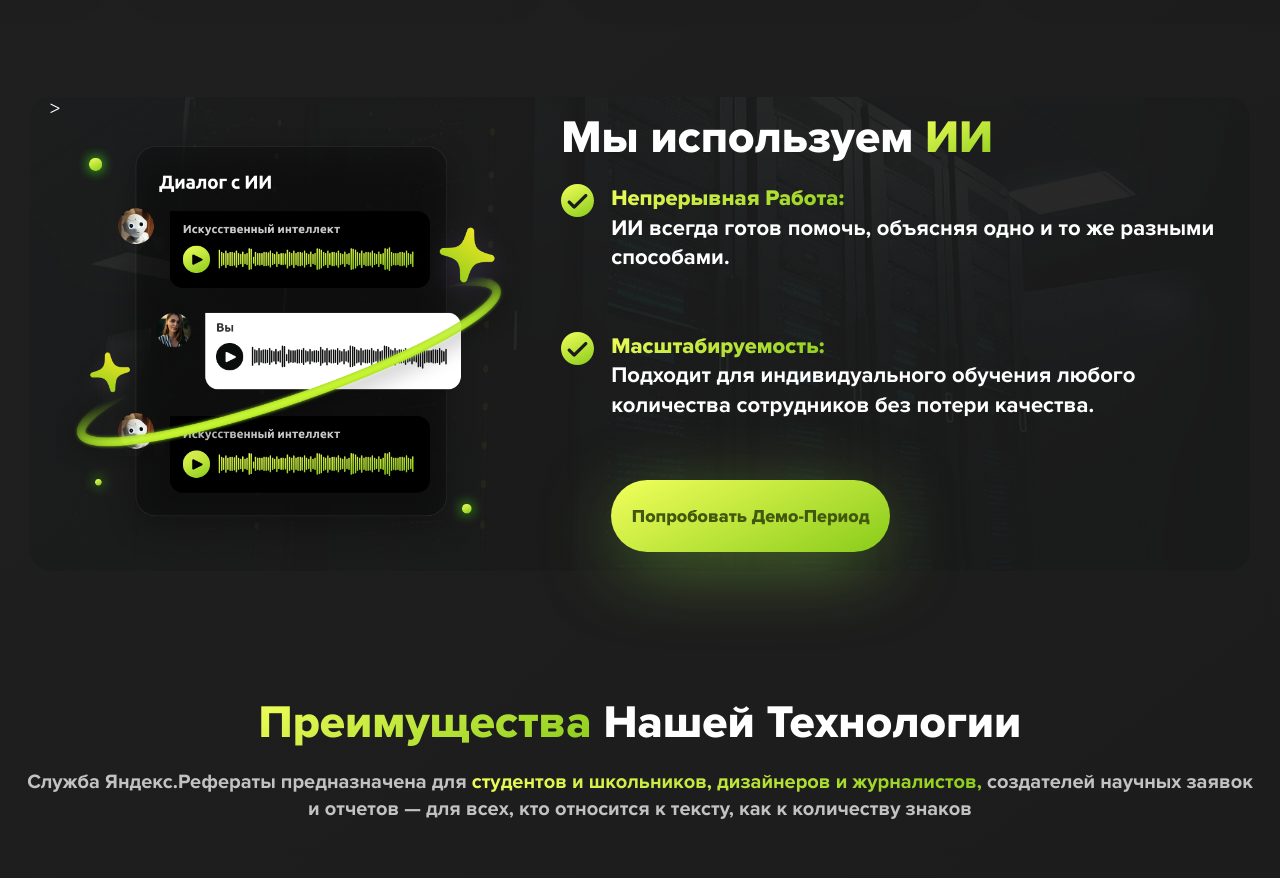
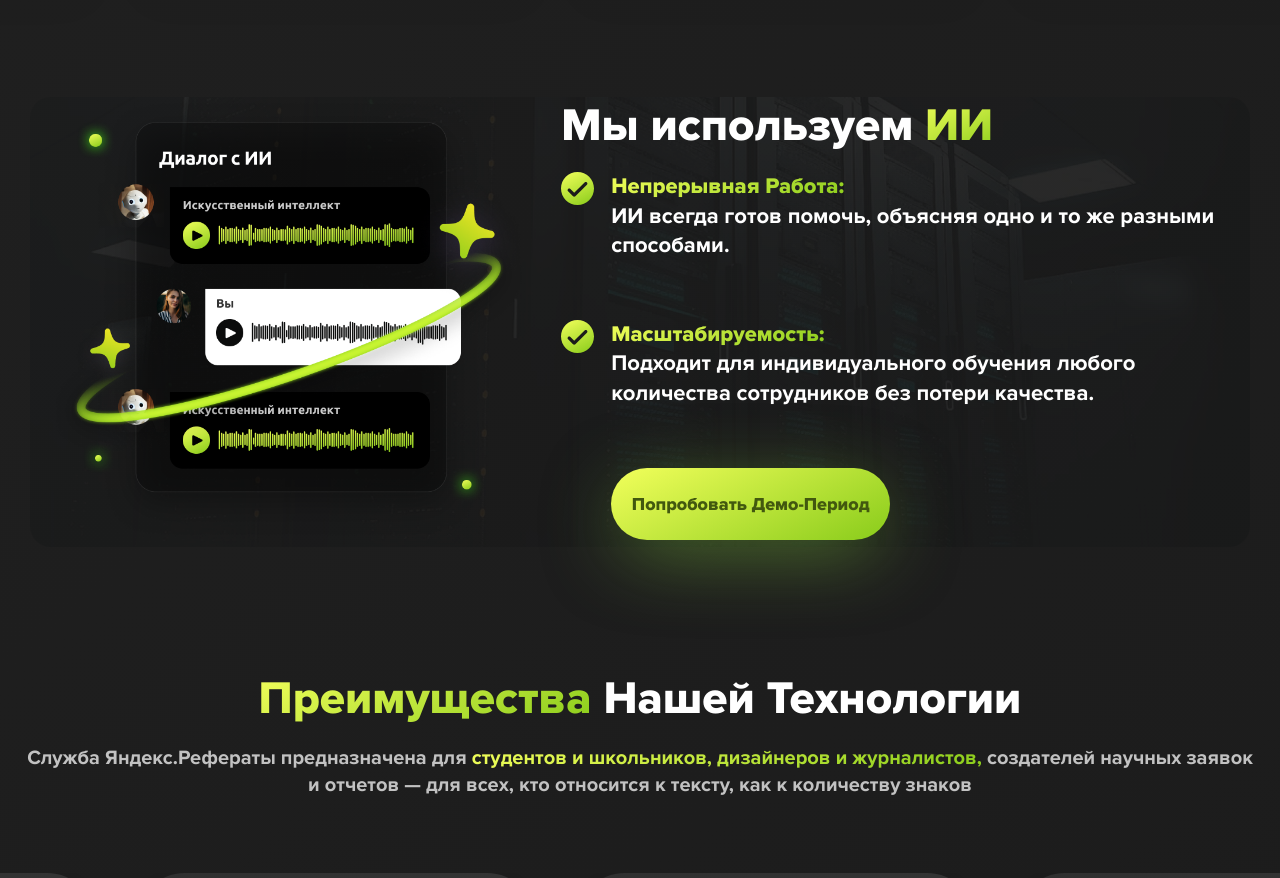
Before and after one commit to ART89-prog/xskill5, a plain HTML site: page index.html in a window 1280 px wide. Shown: the part 5497-6375 px from the top of the page. Drawn offline with nearby package versions, Linux system fonts and the light colour scheme.

Commit message:
67547456

```diff
--- a/index.html
+++ b/index.html
@@ -364,7 +364,7 @@
 			<section class="intellect">
 				<div class="cont">
 					<div class="intellect_wrap">
-						<div class="intellect_img" data-aos="fade-right" data-aos-offset="700" data-aos-easing="ease-in-sine">>
+						<div class="intellect_img" data-aos="fade-right" data-aos-offset="700" data-aos-easing="ease-in-sine">
 							<img data-src="images/intellect_img.png" alt="" class="lozad">
 						</div>
 						<div class="intellect_info">
```
